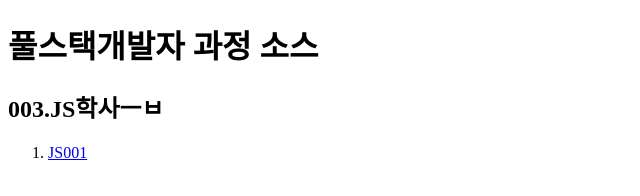
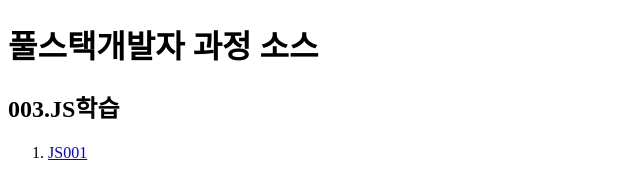
Before and after one commit to hihayounghi/FSD202, a plain HTML site: page index.html in a window 1280 px wide. Shown: the full height of the page, 0-640 px from the left. Drawn offline with Linux system fonts and the light colour scheme.

Commit message:
Update index.html

```diff
--- a/index.html
+++ b/index.html
@@ -6,7 +6,7 @@
 </head>
 <body>
     <h1>풀스택개발자 과정 소스</h1>
-    <h2>003.JS학사ㅡㅂ</h2>
+    <h2>003.JS학습</h2>
     <ol>
         <li>
             <a href="003.JS%25ED%2595%2599%25EC%258A%25B5/JS001.html">JS001</a>
```
